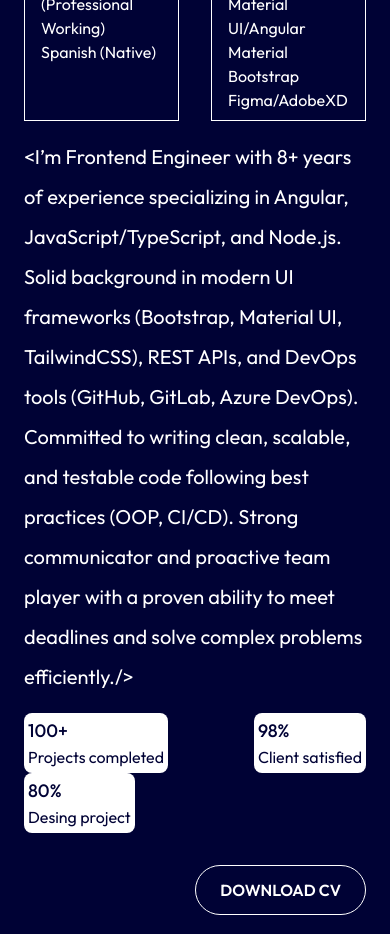
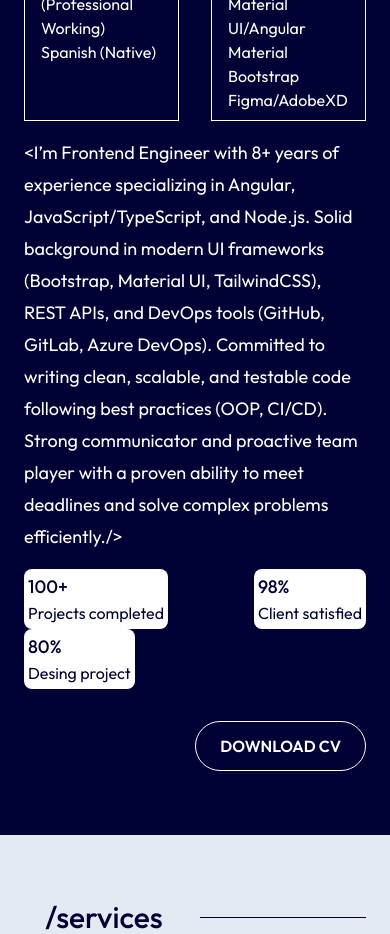
Before and after one commit to adrianpt1991/my-portfolio, an Angular app: page / in a window 390 px wide. Shown: the part 1600-2534 px from the top of the page. Built offline with nearby package versions, Linux system fonts and the light colour scheme.

Commit message:
fix some image styles

```diff
--- a/src/app/features/about/about.html
+++ b/src/app/features/about/about.html
@@ -62,7 +62,7 @@
             </div>
             <div class="w-full lg:w-1/2 flex flex-col items-center justify-center gap-4">
                 <!-- About text -->
-                <span class="text-xl text-left leading-10">
+                <span class="text-lg lg:text-xl text-left leading-8 lg:leading-10">
                     &lt;I’m Frontend Engineer with 8+ years of experience specializing in Angular,
                     JavaScript/TypeScript, and Node.js. Solid background in modern UI frameworks
                     (Bootstrap, Material UI, TailwindCSS), REST APIs, and DevOps tools (GitHub, GitLab, Azure DevOps).
--- a/src/app/features/contact/contact.html
+++ b/src/app/features/contact/contact.html
@@ -105,7 +105,7 @@
             </form>
         </div>
     </div>
-     <!-- Elipse shapes -->
+    <!-- Elipse shapes -->
     <!-- <img class="absolute top-0 hidden lg:block w-full !h-8 object-cover" fill ngSrc="assets/images/section-divider-bottom.png" priority="1" alt="Section divider" /> -->
     <!-- Group circles -->
     <img class="absolute bottom-8 left-8" width="122" height="105" ngSrc="assets/images/group-elipse-3.png" priority="1" alt="Group Elipse 3" />
--- a/src/app/features/experience/experience.ts
+++ b/src/app/features/experience/experience.ts
@@ -1,9 +1,9 @@
-import { CommonModule } from '@angular/common';
+import { CommonModule, NgOptimizedImage } from '@angular/common';
 import { Component, signal } from '@angular/core';
 
 @Component({
   selector: 'app-experience',
-  imports: [CommonModule],
+  imports: [CommonModule, NgOptimizedImage],
   templateUrl: './experience.html',
   styleUrl: './experience.css'
 })
--- a/src/app/features/projects/projects.html
+++ b/src/app/features/projects/projects.html
@@ -37,6 +37,6 @@
         </div>
     </div>
     <!-- Elipse shapes -->
-    <img class="absolute -top-4 left-0 hidden lg:block" width="60" height="250" ngSrc="assets/images/elipse-left.png" priority="1" alt="Elipse left" />
+    <img class="absolute -top-32 left-0 hidden lg:block" width="60" height="250" ngSrc="assets/images/elipse-left.png" priority="1" alt="Elipse left" />
     <img class="absolute bottom-0 right-0 hidden lg:block" width="60" height="250" ngSrc="assets/images/elipse-right.png" priority="1" alt="Elipse right" />
 </section>
--- a/src/app/features/services/services.html
+++ b/src/app/features/services/services.html
@@ -60,7 +60,7 @@
                 </div>
             </div>
             <!-- Contact button -->
-            <a href="#" class="mt-0 lg:mt-4 w-fit border px-6 py-3 rounded-full bg-[#9FB0CE] text-[#E3EAF1] font-semibold hover:bg-[#000235] transition">
+            <a href="#contact" class="mt-0 lg:mt-4 w-fit border px-6 py-3 rounded-full bg-[#9FB0CE] text-[#E3EAF1] font-semibold hover:bg-[#000235] transition">
                 CONTACT ME
             </a>
          </div>
```
Also changed, not shown: src/assets/images/elipse-bg.png (added).
